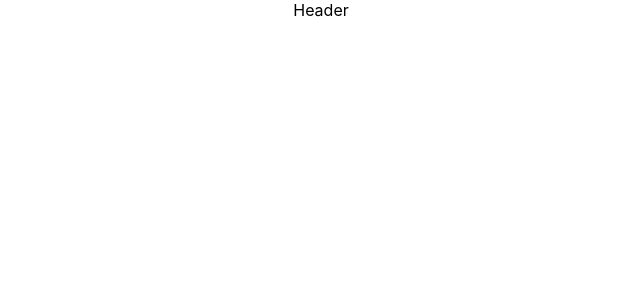
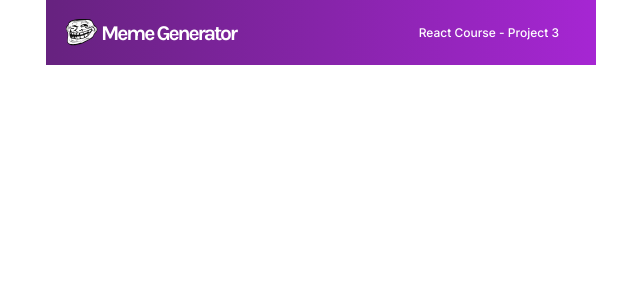
Before and after one commit to olena-ole/Meme-Generator, a React (Create React App) app: page / in a window 1280 px wide. Shown: the top 300 px of the page, without its empty margins (319-959 px from the left). Built offline with nearby package versions, Linux system fonts and the light colour scheme.

Commit message:
connected fonts, created header coponent

```diff
--- a/public/index.html
+++ b/public/index.html
@@ -3,6 +3,9 @@
   <head>
     <meta charset="utf-8" />
     <meta name="viewport" content="width=device-width, initial-scale=1" />
+    <link rel="preconnect" href="https://fonts.googleapis.com">
+    <link rel="preconnect" href="https://fonts.gstatic.com" crossorigin>
+    <link href="https://fonts.googleapis.com/css2?family=Inter:wght@500&family=Karla:wght@400;700&display=swap" rel="stylesheet">
     <title>Meme Generator</title>
   </head>
   <body>
--- a/src/App.css
+++ b/src/App.css
@@ -1,3 +1,4 @@
 .App {
-  text-align: center;
+  margin: 0 auto;
+  width: 550px;
 }
--- a/src/App.js
+++ b/src/App.js
@@ -1,9 +1,10 @@
 import './App.css';
+import Header from './components/Header/Header';
 
 function App() {
   return (
     <div className="App">
-      Header
+      <Header />
     </div>
   );
 }
--- /dev/null
+++ b/src/components/Header/Header.js
@@ -0,0 +1,14 @@
+import './header.css';
+import logo from '../../images/troll-face.svg';
+
+export default function Header() {
+    return (
+        <header className="header--container">
+            <div className="header--heading">
+                <img className="header--logo" src={logo} alt="" />
+                <h2 className="header--title">Meme Generator</h2>
+            </div>
+            <p className="header--projectNo">React Course - Project 3</p>
+        </header>
+    )
+}
--- /dev/null
+++ b/src/components/Header/header.css
@@ -0,0 +1,36 @@
+.header--container {
+    height: 65px;
+    background: linear-gradient(90deg, #672280 1.18%, #A626D3 100%);
+    padding: 20px 37px 20px 20px;
+    display: flex;
+    align-items: center;
+    justify-content: space-between;
+}
+
+.header--heading {
+    width: 170px;
+    display: flex;
+    justify-content: space-between;
+    align-items: center;
+}
+
+.header--logo {
+    width: 32px;
+    height: 27px;
+}
+
+.header--title {
+    font-weight: 700;
+    font-size: 21px;
+    line-height: 24px;
+    letter-spacing: -0.1em;
+    color: #FFFFFF;
+}
+
+.header--projectNo {
+    font-family: Inter;
+    font-weight: 500;
+    font-size: 12px;
+    line-height: 15px;
+    color: #FFFFFF;
+}
--- a/src/index.css
+++ b/src/index.css
@@ -11,3 +11,8 @@
   font-family: source-code-pro, Menlo, Monaco, Consolas, 'Courier New',
     monospace;
 }
+
+* {
+  box-sizing: border-box;
+  font-family: 'Karla', sans-serif;
+}
```
Also changed, not shown: src/images/troll-face.svg (added).
